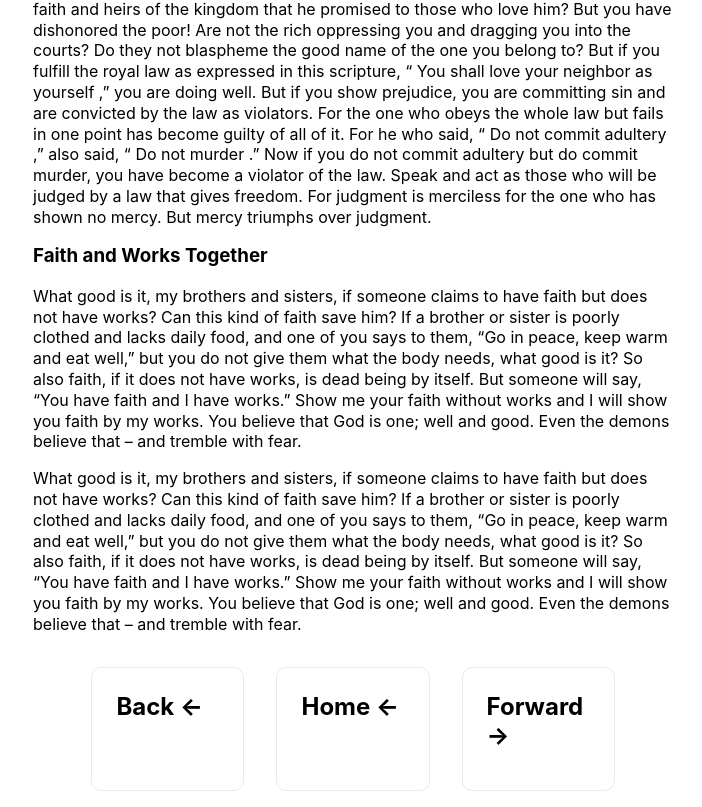
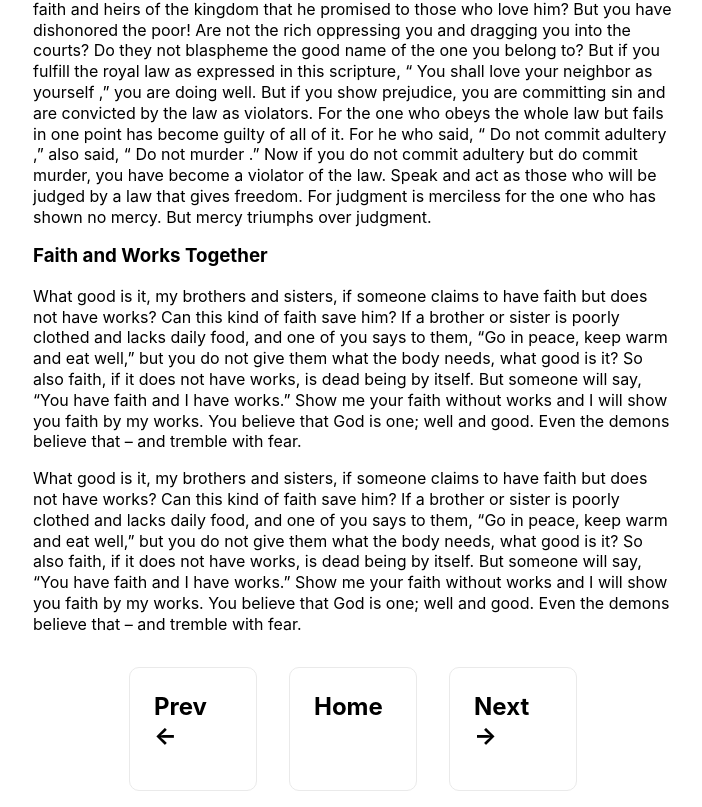
Before and after one commit to mattam/100daysofjames, a Next.js app: page /james/2 in a window 1280 px wide. Shown: the part 250-1057 px from the top of the page, without its empty margins (287-989 px from the left). Built offline with nearby package versions, Linux system fonts and the light colour scheme.

Commit message:
Adjusting bottom nav formatting

```diff
--- a/components/bottomNav.js
+++ b/components/bottomNav.js
@@ -8,19 +8,19 @@ export default function BottomNav(props) {
       {page > 1 ? (
         <Link href={`/james/${page - 1}`}>
           <a className={styles.card}>
-            <h3>Back &larr;</h3>
+            <h3>Prev &larr;</h3>
           </a>
         </Link>
       ) : null}
       <Link href="/">
         <a className={styles.card}>
-          <h3>Home &larr;</h3>
+          <h3>Home</h3>
         </a>
       </Link>
       {page < 5 ? (
         <Link href={`/james/${page + 1}`}>
           <a className={styles.card}>
-            <h3>Forward &rarr;</h3>
+            <h3>Next &rarr;</h3>
           </a>
         </Link>
       ) : null}
```
